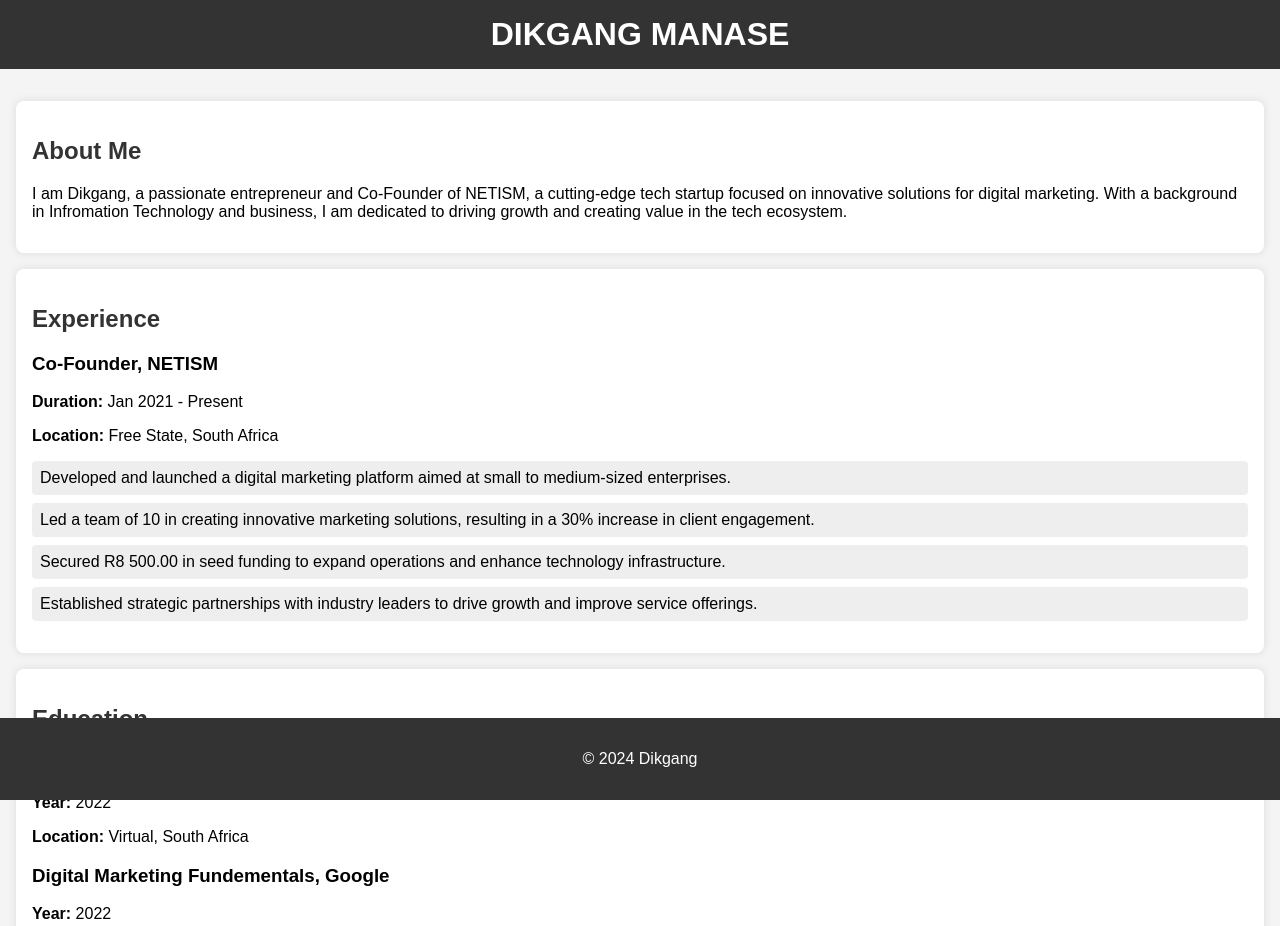
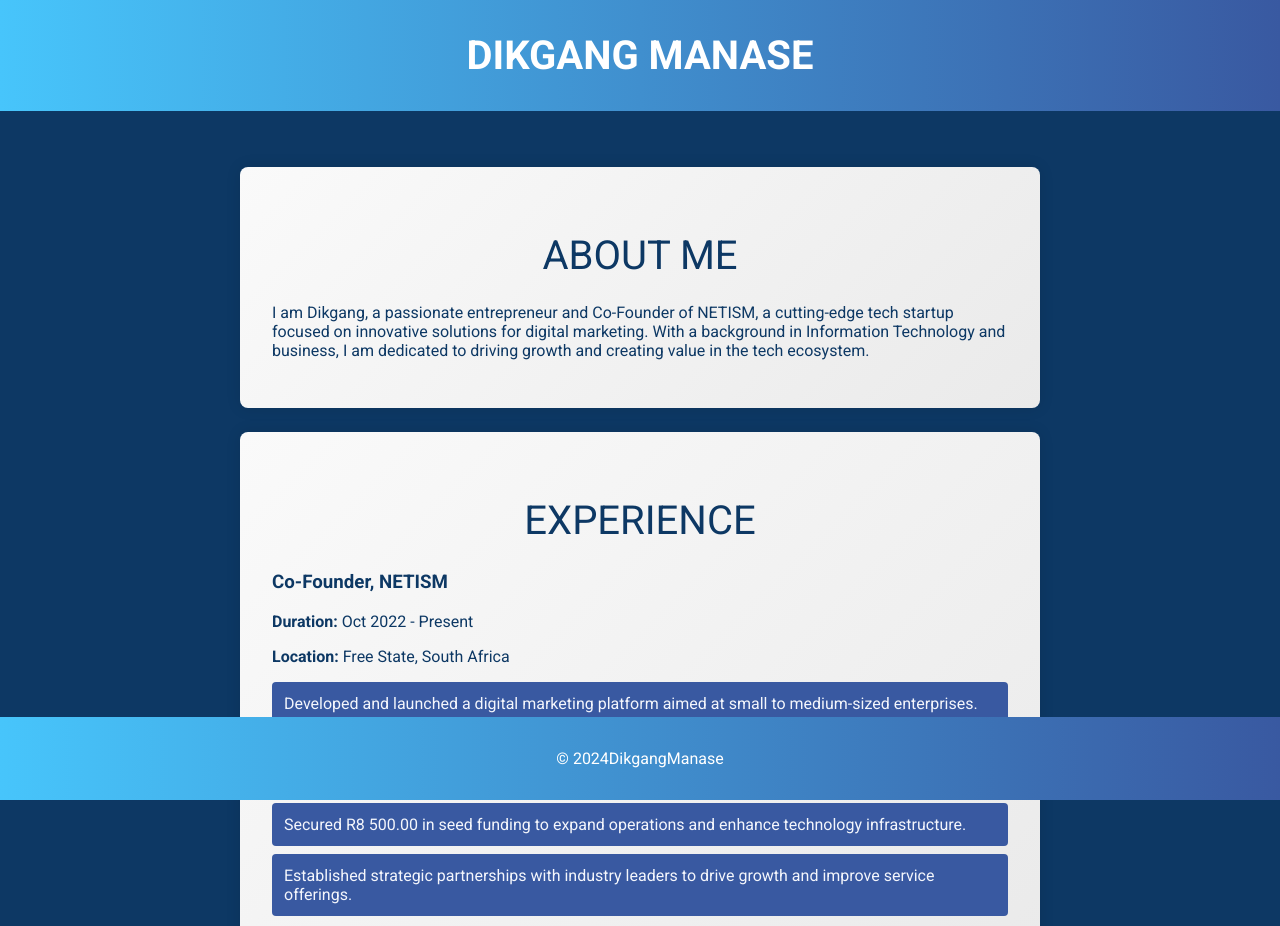
Before and after one commit to Highne66/MyVirtualCV.github.io, a plain HTML site: page index.html in a window 1280 px wide. Shown: the top 926 px of the page. Drawn offline with Linux system fonts and the light colour scheme.

Commit message:
new color palette

```diff
--- a/index.html
+++ b/index.html
@@ -5,6 +5,7 @@
     <meta name="viewport" content="width=device-width, initial-scale=1.0">
     <title>Manase's Virtual CV</title>
     <link rel="stylesheet" href="styles.css">
+    <link href="https://fonts.googleapis.com/css2?family=Roboto:wght@400;700&display=swap" rel="stylesheet">
 </head>
 <body>
     <header>
@@ -12,14 +13,14 @@
     </header>
     <main>
         <section id="about">
-            <h2>About Me</h2>
-            <p>I am Dikgang, a passionate entrepreneur and Co-Founder of NETISM, a cutting-edge tech startup focused on innovative solutions for digital marketing. With a background in Infromation Technology and business, I am dedicated to driving growth and creating value in the tech ecosystem.</p>
+            <h2>ABOUT ME</h2>
+            <p>I am Dikgang, a passionate entrepreneur and Co-Founder of NETISM, a cutting-edge tech startup focused on innovative solutions for digital marketing. With a background in Information Technology and business, I am dedicated to driving growth and creating value in the tech ecosystem.</p>
         </section>
         <section id="experience">
-            <h2>Experience</h2>
+            <h2>EXPERIENCE</h2>
             <div class="job">
                 <h3>Co-Founder, NETISM</h3>
-                <p><strong>Duration:</strong> Jan 2021 - Present</p>
+                <p><strong>Duration:</strong> Oct 2022 - Present</p>
                 <p><strong>Location:</strong> Free State, South Africa</p>
                 <ul>
                     <li>Developed and launched a digital marketing platform aimed at small to medium-sized enterprises.</li>
@@ -28,17 +29,16 @@
                     <li>Established strategic partnerships with industry leaders to drive growth and improve service offerings.</li>
                 </ul>
             </div>
-            <!-- Add more job experiences as needed -->
         </section>
         <section id="education">
-            <h2>Education</h2>
+            <h2>EDUCATION</h2>
             <div class="education-item">
                 <h3>Creative Economy, British Council</h3>
                 <p><strong>Year:</strong> 2022</p>
                 <p><strong>Location:</strong> Virtual, South Africa</p>
             </div>
             <div class="education-item">
-                <h3>Digital Marketing Fundementals, Google</h3>
+                <h3>Digital Marketing Fundamentals, Google</h3>
                 <p><strong>Year:</strong> 2022</p>
                 <p><strong>Location:</strong> Virtual, South Africa</p>
             </div>
@@ -49,7 +49,7 @@
             </div>
         </section>
         <section id="skills">
-            <h2>Skills</h2>
+            <h2>SKILLS</h2>
             <ul>
                 <li>Entrepreneurship</li>
                 <li>Digital Marketing</li>
@@ -60,14 +60,14 @@
             </ul>
         </section>
         <section id="contact">
-            <h2>Contact</h2>
-            <p>Email: tshepangmanase80Gmail.com</p>
+            <h2>CONTACT</h2>
+            <p>Email: tshepangmanase80@gmail.com</p>
             <p>LinkedIn: <a href="https://shorturl.at/fhyki" target="_blank">https://shorturl.at/fhyki</a></p>
             <p>Phone: +27 123 456 789</p>
         </section>
     </main>
     <footer>
-        <p>&copy; 2024 Dikgang</p>
+        <p>&copy; 2024DikgangManase</p>
     </footer>
 </body>
 </html>
--- a/styles.css
+++ b/styles.css
@@ -1,41 +1,51 @@
 body {
-    font-family: Arial, sans-serif;
+    font-family: 'Roboto', sans-serif;
     margin: 0;
     padding: 0;
-    background-color: #f4f4f4;
+    background-color: #0d3864;
+    color: #f4f6fc;
 }
 
 header {
-    background-color: #333;
+    background: linear-gradient(90deg, #47c5fb, #3959a1);
     color: white;
     text-align: center;
-    padding: 1rem 0;
+    padding: 2rem 0;
 }
 
 header h1 {
     margin: 0;
+    font-size: 2.5rem;
 }
 
 main {
-    padding: 1rem;
+    padding: 2rem;
+    max-width: 800px;
+    margin: 0 auto;
 }
 
 section {
-    background-color: white;
-    margin: 1rem 0;
-    padding: 1rem;
+    background: linear-gradient(135deg, #fafafa, #eaeaea);
+    margin: 1.5rem 0;
+    padding: 2rem;
     border-radius: 8px;
-    box-shadow: 0 0 10px rgba(0, 0, 0, 0.1);
+    box-shadow: 0 0 15px rgba(0, 0, 0, 0.1);
+    color: #0d3864;
 }
 
 h2 {
-    color: #333;
+    color: #0d3864;
+    font-size: 2.5rem; /* Increased font size for h2 */
+    text-align: center;
+    font-weight: normal; /* Ensures the text is not bold */
+    padding-bottom: 0.5rem;
+    margin-bottom: 1rem;
 }
 
 footer {
     text-align: center;
     padding: 1rem 0;
-    background-color: #333;
+    background: linear-gradient(90deg, #47c5fb, #3959a1);
     color: white;
     position: fixed;
     width: 100%;
@@ -43,7 +53,7 @@ footer {
 }
 
 .job, .education-item {
-    margin-bottom: 1rem;
+    margin-bottom: 1.5rem;
 }
 
 ul {
@@ -52,8 +62,23 @@ ul {
 }
 
 ul li {
-    background-color: #eee;
+    background-color: #3959a1;
     margin: 0.5rem 0;
-    padding: 0.5rem;
+    padding: 0.75rem;
     border-radius: 4px;
+    transition: background-color 0.3s;
+    color: #f4f6fc;
 }
+
+ul li:hover {
+    background-color: #47c5fb;
+}
+
+a {
+    color: #47c5fb;
+    text-decoration: none;
+}
+
+a:hover {
+    text-decoration: underline;
+}
```
